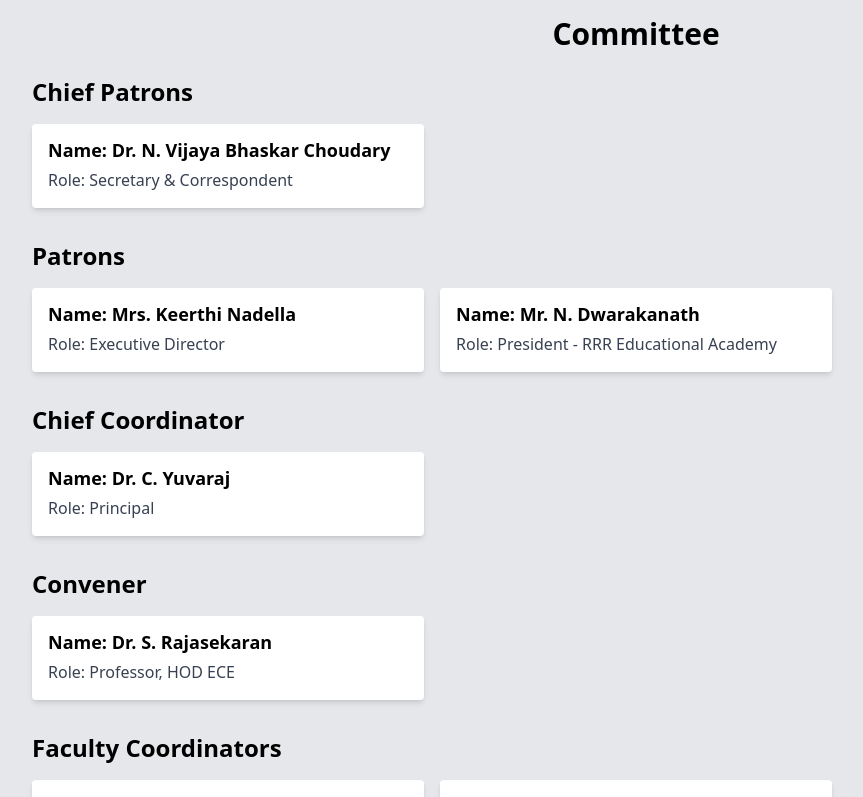
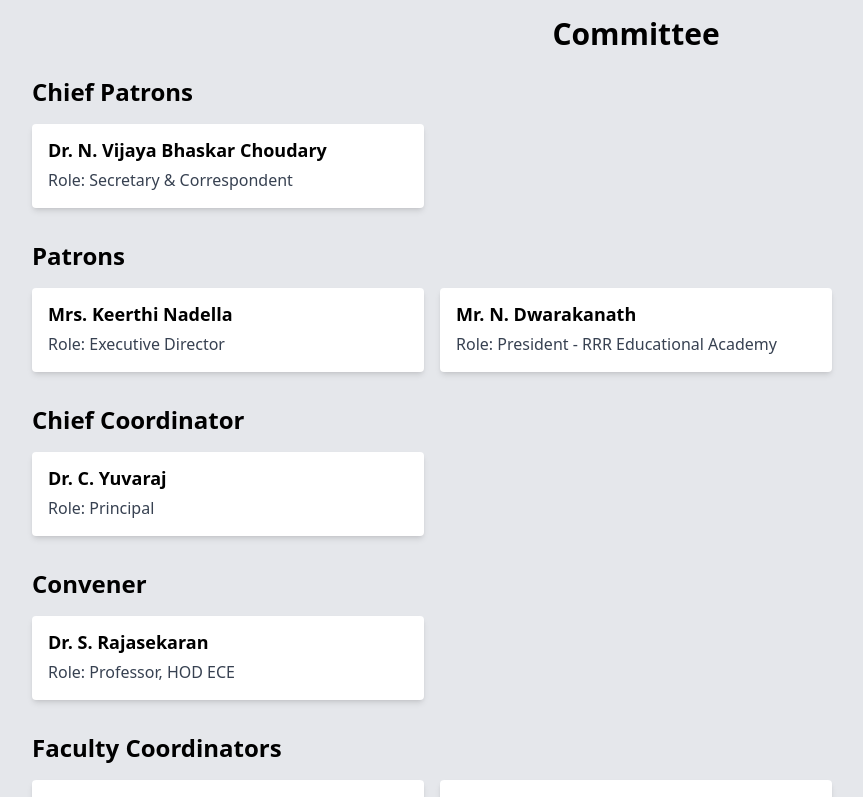
Before and after one commit to krishnakaru18/mits, a React (Vite) app: page / in a window 1280 px wide. Shown: the part 4300-5097 px from the top of the page, without its empty margins (4-867 px from the left). Built offline with nearby package versions, Linux system fonts and the light colour scheme.

Commit message:
Update committee.jsx

```diff
--- a/src/components/committee.jsx
+++ b/src/components/committee.jsx
@@ -78,7 +78,7 @@
             <div className="grid grid-cols-1 md:grid-cols-2 lg:grid-cols-3 gap-4 ">
               {committee.members.map((member) => (
                 <div key={member.id} className="bg-white shadow-md rounded px-4 py-3">
-                  <h3 className="text-lg font-semibold mb-1">Name: {member.name}</h3>
+                  <h3 className="text-lg font-semibold mb-1"> {member.name}</h3>
                   <p className="text-gray-700 mb-1">Role: {member.role}</p>
                 </div>
               ))}
```
